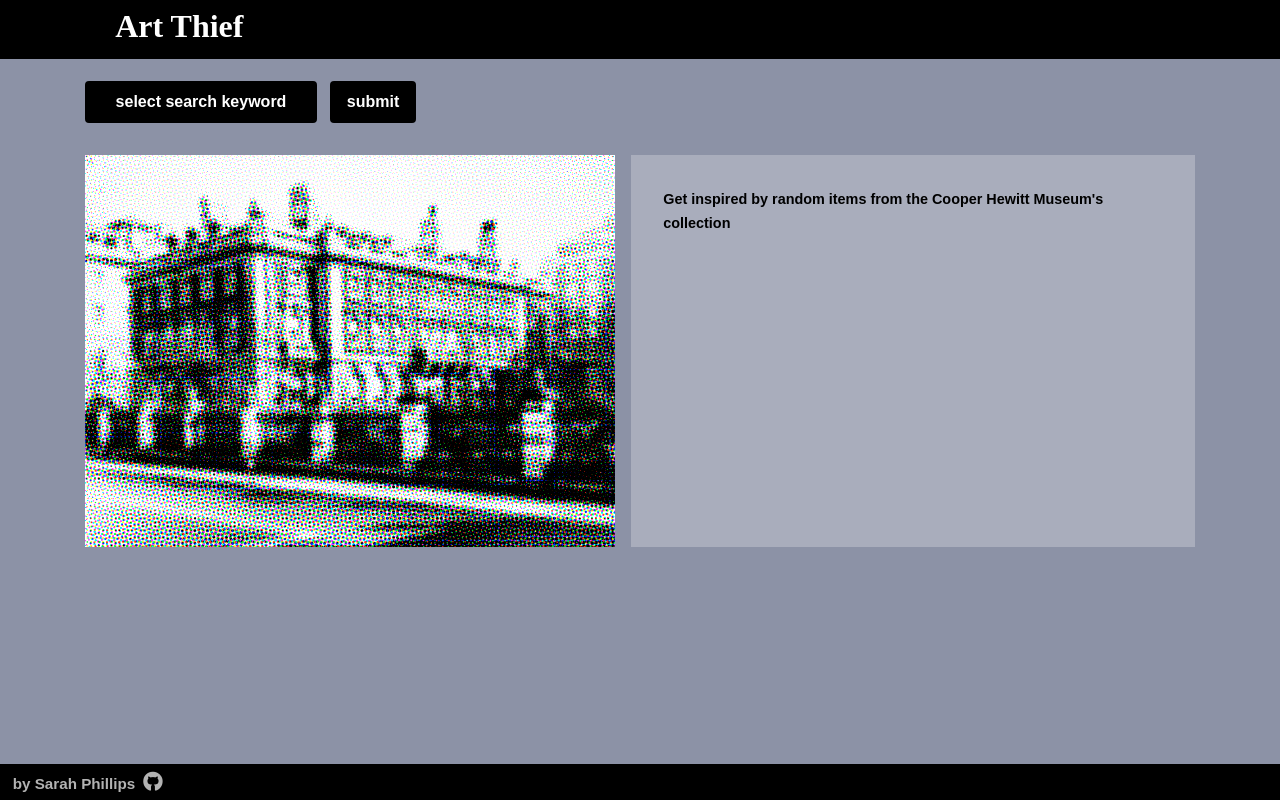
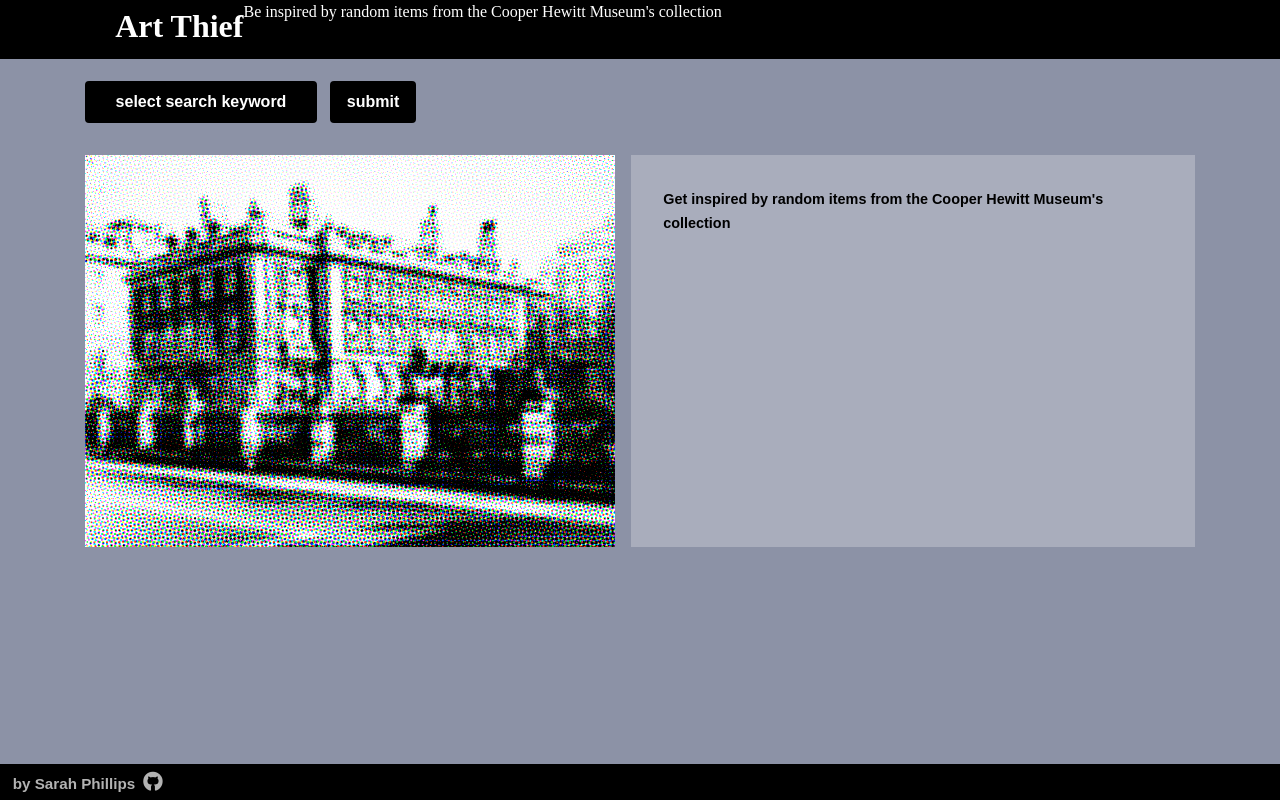
Before and after one commit to snphillips/art-thief, a React (Create React App) app in the folder client/: page / in a window 1280 px wide. Built offline with nearby package versions, Linux system fonts and the light colour scheme; a web font is replaced by a local one.

Commit message:
update npm packages

```diff
--- a/client/package.json
+++ b/client/package.json
@@ -3,11 +3,8 @@
   "version": "0.1.0",
   "private": true,
   "dependencies": {
-    "@emotion/react": "^11.7.1",
-    "emotion": "^11.0.0",
     "react": "^17.0.2",
     "react-dom": "^17.0.2",
-    "react-emotion": "^10.0.0",
     "react-scripts": "^5.0.0",
     "react-spinners": "^0.11.0"
   },
@@ -33,7 +30,6 @@
     "not op_mini all"
   ],
   "devDependencies": {
-    "@emotion/babel-plugin": "^11.7.1",
-    "eslint-plugin-emotion": "^11.0.0"
+    "eslint": "^8.4.1"
   }
 }
--- a/client/src/components/Header.js
+++ b/client/src/components/Header.js
@@ -3,14 +3,16 @@ import React from 'react';
 export default function Header(props) {
     return (
         <header>
-          <h1 className="header">
-            <a
-              href="/"
+          <h1 className="header-container">
+            <div>
+              <a href="/"
               className="header-link"
               >
-              Art Thief
+                Art Thief
             </a>
+            </div>
           </h1>
+          <p>Be inspired by random items from the Cooper Hewitt Museum's collection</p>
         </header>
     );
 }
--- a/client/src/components/LoadingSpinner.js
+++ b/client/src/components/LoadingSpinner.js
@@ -1,7 +1,7 @@
 import React from 'react';
-import { jsx, css } from '@emotion/react'
+import {css} from '@emotion/react'
 // react-spinners is an npm package
-import { ScaleLoader } from 'react-spinners';
+import ScaleLoader from 'react-spinners/ScaleLoader';
 
 const override = css`
     display: block;
--- a/client/src/index.css
+++ b/client/src/index.css
@@ -56,7 +56,7 @@ p {
 Header
 ================================*/
 header {
-  /*height: 1.8em;*/
+  display: flex;
   font-family: 'Kurale', serif;
   margin-top: 0px;
   margin-right: .75em;
```
Also changed, not shown: client/.babelrc, 2 other files (tests, documents, lock files or other folders).
